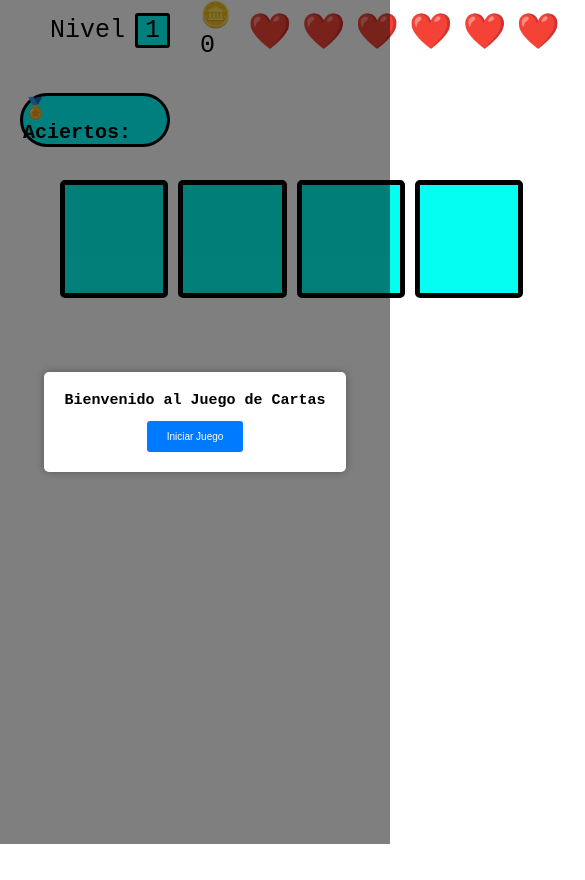
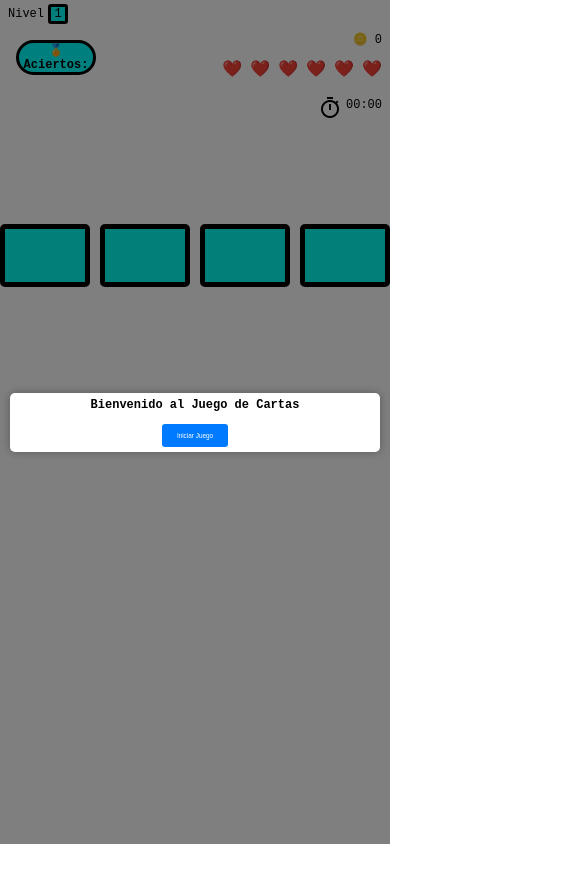
Before and after one commit to DAVID0205J/Juego_Memoria, a plain HTML site: page index.html in a window 390 px wide. Shown: the top 880 px of the page, 585 px wide, since content can reach past the window. After the commit the page ends 844 px from the top, so only its background shows below. Drawn offline with nearby package versions, Linux system fonts and the light colour scheme.

Commit message:
telefono

```diff
--- a/css/Aciertos.css
+++ b/css/Aciertos.css
@@ -4,20 +4,64 @@
     font-size: 2.5rem;
     display: flex;
     align-items: center;
+}
 
-}
 .section_aciertos .titulo {
     width: 15rem;
     font-size: 2rem;
     background-color: aqua;
     border: 3px solid black;
     border-radius: 5rem;
-
     margin-right: 2rem;
 }
+
 .section_aciertos .lista {
     font-size: 3rem;
     display: flex;
     align-items: center;
     gap: 2rem;
 }
+
+
+@media (max-width: 768px) {
+    .section_aciertos {
+        grid-column: 1/9;
+        font-size: 2rem;
+        flex-direction: column;
+        align-items: flex-start;
+        text-align: center;
+        margin-left: 2rem ;
+        width: 10rem;
+    }
+
+    .section_aciertos .titulo {
+        width: 12rem;
+        font-size: 1.8rem;
+        margin-right: 1.5rem;
+    }
+
+    .section_aciertos .lista {
+        font-size: 2.5rem;
+        gap: 1.5rem;
+    }
+}
+
+@media (max-width: 480px) {
+    .section_aciertos {
+        grid-column: 1/9;
+        font-size: 1.5rem;
+        flex-direction: column;
+        align-items: flex-start;
+    }
+
+    .section_aciertos .titulo {
+        width: 10rem;
+        font-size: 1.5rem;
+        margin-right: 1rem;
+    }
+
+    .section_aciertos .lista {
+        font-size: 2rem;
+        gap: 1rem;
+    }
+}
--- a/css/config.css
+++ b/css/config.css
@@ -11,7 +11,32 @@ html {
 
 #root {
     display: grid;
-    grid-template-columns: repeat(8,1fr);
-    grid-template-rows: 6rem 8rem repeat(6,10rem);
+    grid-template-columns: repeat(8, 1fr);
+    grid-template-rows: 6rem 8rem repeat(6, 10rem);
     gap: 2rem;
 }
+
+
+@media (max-width: 768px) {
+    html {
+        font-size: 9px;
+    }
+
+    #root {
+        grid-template-columns: repeat(4, 1fr);
+        grid-template-rows: 5rem 7rem repeat(6, 8rem);
+        gap: 1.5rem;
+    }
+}
+
+@media (max-width: 480px) {
+    html {
+        font-size: 8px;
+    }
+
+    #root {
+        grid-template-columns: repeat(2, 1fr);
+        grid-template-rows: 4rem 6rem repeat(6, 7rem);
+        gap: 1rem;
+    }
+}
--- a/css/header.css
+++ b/css/header.css
@@ -1,20 +1,19 @@
 #header {
     grid-column: 1/9;
-
     padding: 0px 5rem;
-
     display: grid;
     grid-template-columns: 13rem 1fr 30rem 15rem;
     align-items: center;
     gap: 2rem;
-
     font-size: 2.5rem;
 }
+
 .nivel {
     display: flex;
     gap: 1rem;
     align-items: center;
 }
+
 .nivel .num-nivel {
     width: 3.5rem;
     height: 3.5rem;
@@ -22,11 +21,11 @@
     color: rgb(0, 0, 0);
     border: 3px solid black;
     border-radius: 3px;
-
     display: flex;
     align-items: center;
     justify-content: center;
 }
+
 .vidas {
     display: flex;
     align-items: center;
@@ -35,12 +34,66 @@
     padding-top: 0.5rem;
     font-size: 3.5rem;
 }
+
 .tiempo {
     justify-self: flex-end;
     display: flex;
     align-items: center;
     gap: 1rem;
 }
+
 .tiempo .ico_time {
     padding-top: 0.2em;
 }
+
+
+@media (max-width: 768px) {
+    #header {
+        grid-template-columns: 1fr 3fr;
+        gap: 1rem;
+        font-size: 2rem;
+        padding: 0 2rem;
+    }
+
+    .nivel {
+        gap: 0.5rem;
+    }
+
+    .nivel .num-nivel {
+        width: 3rem;
+        height: 3rem;
+    }
+
+    .vidas {
+        font-size: 2.5rem;
+    }
+
+    .tiempo {
+        gap: 0.5rem;
+    }
+}
+
+@media (max-width: 480px) {
+    #header {
+        grid-template-columns: 1fr;
+        grid-template-rows: auto auto;
+        font-size: 1.5rem;
+        padding: 0 1rem;
+        text-align: right;
+    }
+
+    .nivel,
+    .vidas,
+    .tiempo {
+        padding-top: 0.5rem;
+    }
+
+    .nivel .num-nivel {
+        width: 2.5rem;
+        height: 2.5rem;
+    }
+
+    .vidas {
+        font-size: 2rem;
+    }
+}
--- a/css/index(telefono).css
+++ b/css/index(telefono).css
@@ -1,4 +1,4 @@
-/* Responsive design for screens 375px wide */
+/*
 @media (max-width: 375px) {
     #header {
         grid-template-columns: auto;
@@ -41,3 +41,4 @@
         font-size: 1.2rem;
     }
 }
+ */
--- a/css/index.css
+++ b/css/index.css
@@ -13,6 +13,7 @@
     grid-template-rows: repeat(4,1fr);
     gap: 10px;
 }
+
 .carta_trasera {
     position: relative;
     background-color: #04fef1;
@@ -23,6 +24,7 @@
     transform-style: preserve-3d;
     transition: transform 0.5s ease;
 }
+
 .carta_frontal {
     width: 100%;
     height: 100%;
@@ -46,6 +48,7 @@
 .activar {
     transform: rotateY(-180deg);
 }
+
 .ocultar {
     transform: rotateY(-180deg);
 }
@@ -86,3 +89,50 @@ button {
 button:hover {
     background-color: #0056b3;
 }
+
+
+@media (max-width: 768px) {
+    .tablero {
+        width: 50rem;
+        height: 35rem;
+        grid-template-columns: repeat(4, 1fr);
+        grid-template-rows: repeat(4, 1fr);
+    }
+
+    .carta_frontal {
+        font-size: 3rem;
+    }
+
+    .modal-content {
+        width: 90%;
+        padding: 10px;
+    }
+
+    button {
+        font-size: 0.9rem;
+    }
+}
+
+@media (max-width: 480px) {
+    .tablero {
+        width: 100%;
+        grid-column: 1/9;
+        grid-row: 5/9;
+
+
+    }
+
+    .carta_frontal {
+        font-size: 2rem;
+    }
+
+    .modal-content {
+        width: 95%;
+        padding: 5px;
+    }
+
+    button {
+        font-size: 0.8rem;
+        padding: 8px 15px;
+    }
+}
```
